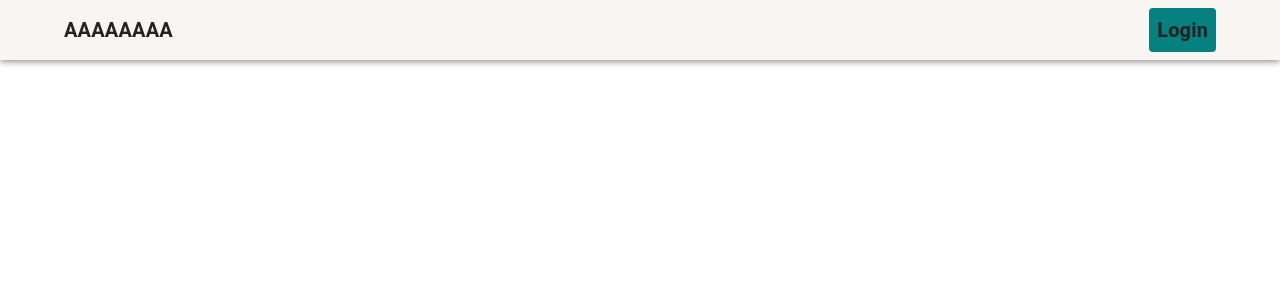
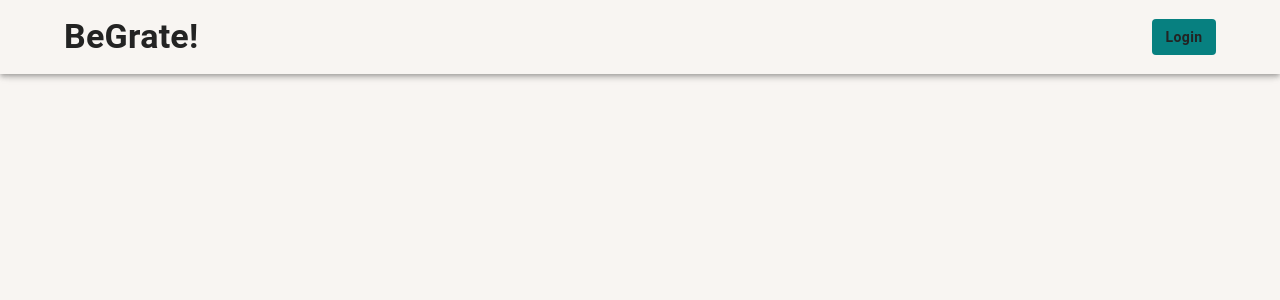
Before and after one commit to russl8/BeGrate, a React (Create React App) app in the folder frontend/: page / in a window 1280 px wide. Shown: the top 300 px of the page. Built offline with nearby package versions, Linux system fonts and the light colour scheme.

Commit message:
layout bar

```diff
--- a/frontend/src/App.css
+++ b/frontend/src/App.css
@@ -1,38 +1,9 @@
-.App {
-  text-align: center;
+
+* {
+  margin:0;
+  padding:0;
 }
+.App  {
+  min-height: 100vh;
 
-.App-logo {
-  height: 40vmin;
-  pointer-events: none;
 }
-
-@media (prefers-reduced-motion: no-preference) {
-  .App-logo {
-    animation: App-logo-spin infinite 20s linear;
-  }
-}
-
-.App-header {
-  background-color: #282c34;
-  min-height: 100vh;
-  display: flex;
-  flex-direction: column;
-  align-items: center;
-  justify-content: center;
-  font-size: calc(10px + 2vmin);
-  color: white;
-}
-
-.App-link {
-  color: #61dafb;
-}
-
-@keyframes App-logo-spin {
-  from {
-    transform: rotate(0deg);
-  }
-  to {
-    transform: rotate(360deg);
-  }
-}
--- a/frontend/src/App.js
+++ b/frontend/src/App.js
@@ -1,7 +1,7 @@
 import React from "react";
 import { BrowserRouter as Router, Routes, Route, useNavigate } from "react-router-dom";
 import axios from "axios"
-
+import "./App.css"
 import Home from './components/Home';
 import Layout from './components/Layout';
 import Login from './components/Login';
@@ -10,6 +10,7 @@ import Post from './components/Post';
 import EditPost from './components/EditPost';
 import SignUp from './components/SignUp';
 import Account from './components/Account';
+import { Container, Box } from "@mui/material";
 
 
 
@@ -116,7 +117,7 @@ function App() {
   */
 
   return (
-    <div className="App">
+    <Box className="App" sx={{bgcolor:"#f8f5f2"}}>
       <Routes>
         {/* nav bar  */}
         <Route element={<Layout
@@ -142,7 +143,7 @@ function App() {
 
         </Route> {/* nav bar route ends */}
       </Routes>
-    </div>
+    </Box>
   );
 }
 
--- a/frontend/src/components/Layout.js
+++ b/frontend/src/components/Layout.js
@@ -8,11 +8,11 @@ export default function Layout({ isAuthenticated, handleLogout, userName, userId
             <Container sx={{ mb: 8 }}>
                 {isAuthenticated ? (
                     <AppBar sx={{ position: "fixed", }}>
-                        <Box sx={{ display: "flex", justifyContent: "space-between", mx: 4, my: 1, alignItems: "center" }}>
+                        <Box sx={{ display: "flex", justifyContent: "space-between", mx: 4, my: 2, alignItems: "center" }}>
 
 
                             <NavLink to="/" style={{ textDecoration: "none" }}>
-                                <Typography variant="h6" sx={{ fontWeight: "bold", color: "primary.headline", mx: 4 }}>AAAAAAAA</Typography>
+                                <Typography variant="h4" sx={{ fontWeight: "bold", color: "primary.headline", mx: 4 }}>BeGrate!</Typography>
                             </NavLink>
 
                             <Box sx={{ display: "flex", alignItems: "center" }}>
@@ -20,7 +20,7 @@ export default function Layout({ isAuthenticated, handleLogout, userName, userId
                                 <NavLink to="/posts" style={{ textDecoration: "none" }}>
                                     <Button variant="text" sx={{ bgcolor: "primary.button", textTransform: "none" }}>
 
-                                        <Typography variant="h6" sx={{ fontWeight: "bold", color: "primary.headline", mx: 4 }}>
+                                        <Typography variant="p" sx={{ fontWeight: "bold", color: "primary.headline", }}>
                                             Create
                                         </Typography>
                                     </Button>
@@ -32,7 +32,7 @@ export default function Layout({ isAuthenticated, handleLogout, userName, userId
                                 <NavLink to={`/account/${userId} `} style={{ textDecoration: "none", color: "#078080", marginRight: "32px", marginLeft: "32px" }}>
                                     <Button variant="text" sx={{ bgcolor: "primary.button", textTransform: "none" }}>
 
-                                        <Typography variant="h6" sx={{ fontWeight: "bold", color: "primary.headline", mx: 4 }}>
+                                        <Typography variant="p" sx={{ fontWeight: "bold", color: "primary.headline", }}>
                                             {userName()}
                                         </Typography>
                                     </Button>
@@ -41,8 +41,8 @@ export default function Layout({ isAuthenticated, handleLogout, userName, userId
 
 
 
-                                <Button sx={{  bgcolor: "primary.button" }} variant="text" onClick={handleLogout} style={{ textTransform: 'none' }}>
-                                    <Typography variant="h6" sx={{ fontWeight: "bold", color: "primary.buttonText", mx: 4 }}>
+                                <Button sx={{ bgcolor: "primary.button", mr: 4 }} variant="text" onClick={handleLogout} style={{ textTransform: 'none' }}>
+                                    <Typography variant="p" sx={{ fontWeight: "bold", color: "primary.buttonText", }}>
                                         Log out
                                     </Typography>
                                 </Button>
@@ -52,35 +52,28 @@ export default function Layout({ isAuthenticated, handleLogout, userName, userId
                         </Box>
                     </AppBar>
                 ) : (
-                    <AppBar sx={{ position: "fixed" }}>
+                    <AppBar sx={{ position: "fixed", }}>
+                        <Box sx={{ display: "flex", justifyContent: "space-between", mx: 4, my: 2, alignItems: "center" }}>
 
-                        <Box sx={{ display: "flex", alignItems: "center", mx: 8, my: 1, justifyContent: 'space-between' }}>
 
-                            <div className="layoutLeft">
+                            <NavLink to="/" style={{ textDecoration: "none" }}>
+                                <Typography variant="h4" sx={{ fontWeight: "bold", color: "primary.headline", mx: 4 }}>BeGrate!</Typography>
+                            </NavLink>
 
-                                <NavLink to="/" style={{ textDecoration: "none" }}>
 
-                                    <Typography variant="h6" sx={{ fontWeight: "bold", color: "primary.headline" }}>
-                                        AAAAAAAA
+                            <NavLink to="/login" style={{ textDecoration: "none", marginRight: "32px" }}>
+                                <Button variant="text" sx={{ bgcolor: "primary.button", textTransform: "none" }}>
+
+                                    <Typography variant="p" sx={{ fontWeight: "bold", color: "primary.headline" }}>
+                                        Login
                                     </Typography>
-                                </NavLink>
-                            </div>
-                            <div className="layoutRight">
+                                </Button>
+                            </NavLink>
 
-                                <NavLink to="/login" style={{ textDecoration: "none" }}>
-                                    <Button variant="text" sx={{ bgcolor: "primary.button", textTransform: "none" }}>
-
-                                        <Typography variant="h6" sx={{ fontWeight: "bold", color: "primary.headline" }}>
-                                            Login
-                                        </Typography>
-                                    </Button>
-                                </NavLink>
-                            </div>
                         </Box>
                     </AppBar>
                 )}
             </Container >
-
             <Outlet />
         </>
     );
--- a/frontend/src/index.js
+++ b/frontend/src/index.js
@@ -44,7 +44,7 @@ const theme = createTheme({
 
 const root = ReactDOM.createRoot(document.getElementById('root'));
 root.render(
-  <React.StrictMode>
+  <React.StrictMode >
     <BrowserRouter>
       <ThemeProvider theme={theme}>
         <App />
--- a/package.json
+++ b/package.json
@@ -1,5 +1,8 @@
 {
   "dependencies": {
+    "@emotion/react": "^11.11.1",
+    "@emotion/styled": "^11.11.0",
+    "@mui/material": "^5.14.1",
     "uniqid": "^5.4.0"
   }
 }
```
Also changed, not shown: 1 other file (tests, documents, lock files or other folders).
